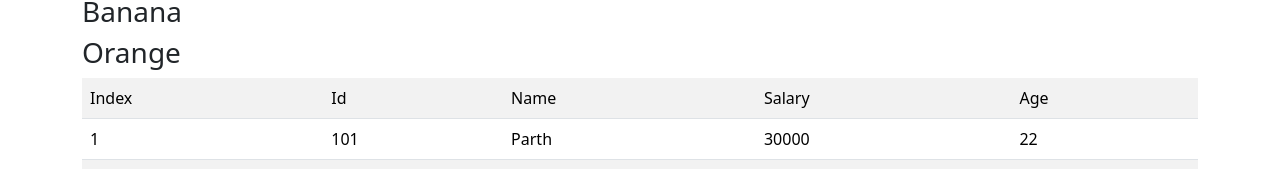
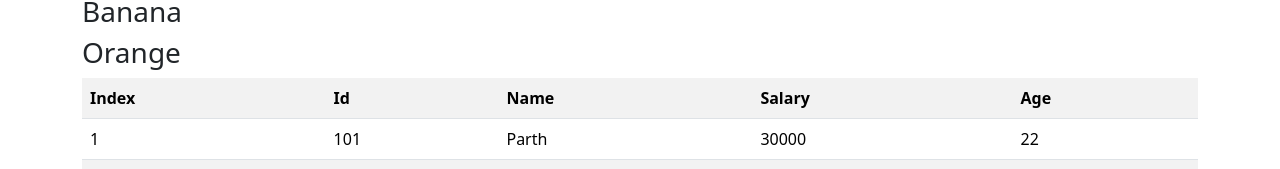
Before and after one commit to parth-mulashiya/angular_demo, an Angular app: page / in a window 1280 px wide. Shown: the part 3134-3303 px from the top of the page. Built offline with nearby package versions, Linux system fonts and the light colour scheme.

Commit message:
some changes

```diff
--- a/src/app/components/for-loop/for-loop.component.html
+++ b/src/app/components/for-loop/for-loop.component.html
@@ -22,11 +22,11 @@
 <table class="table table-striped">
   <tbody>
     <tr>
-      <td>Index</td>
-      <td>Id</td>
-      <td>Name</td>
-      <td>Salary</td>
-      <td>Age</td>
+      <td><b>Index</b></td>
+      <td><b>Id</b></td>
+      <td><b>Name</b></td>
+      <td><b>Salary</b></td>
+      <td><b>Age</b></td>
     </tr>
     @for(emp of employees;let i = $index;let e = $even; track emp.id){
     <!-- <tr>
```
